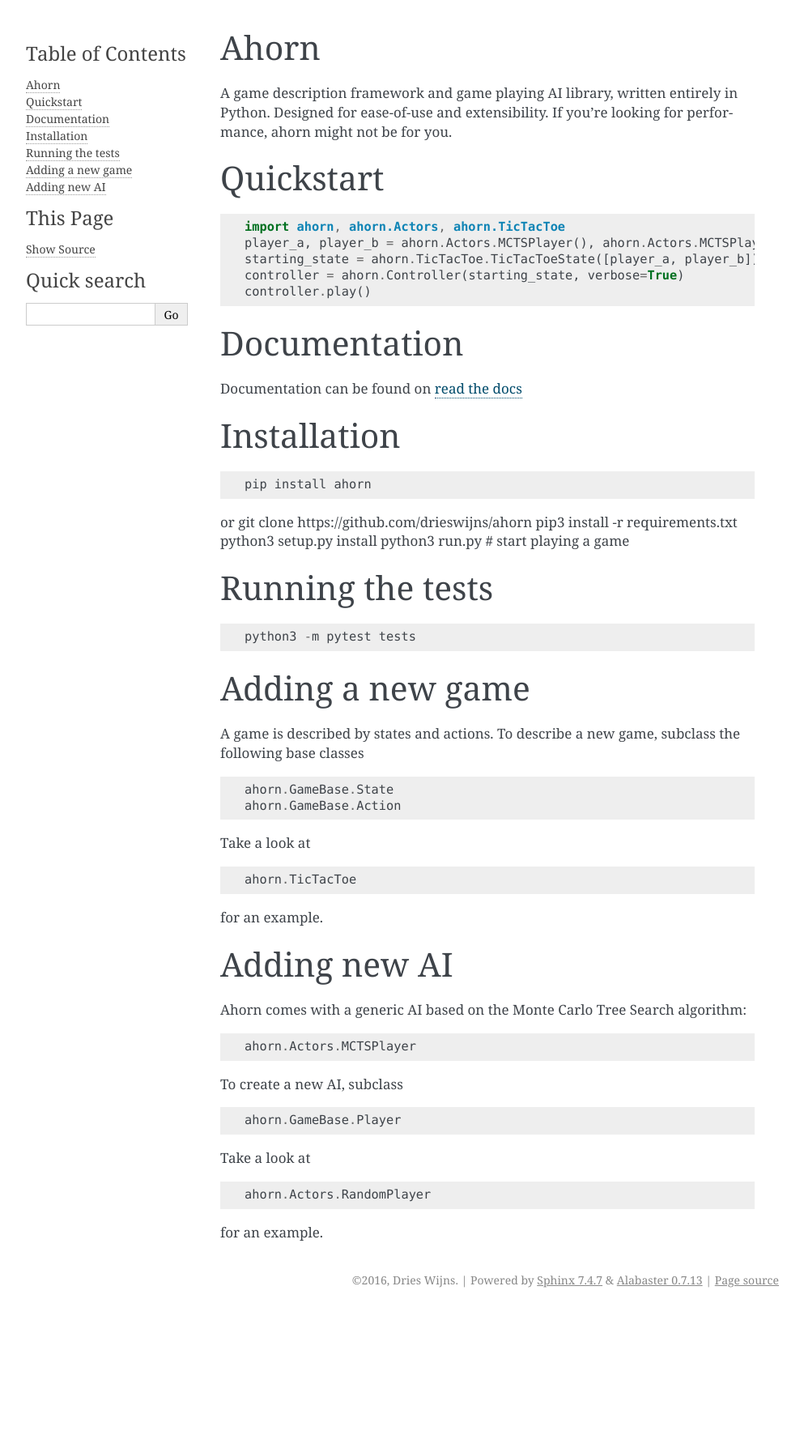
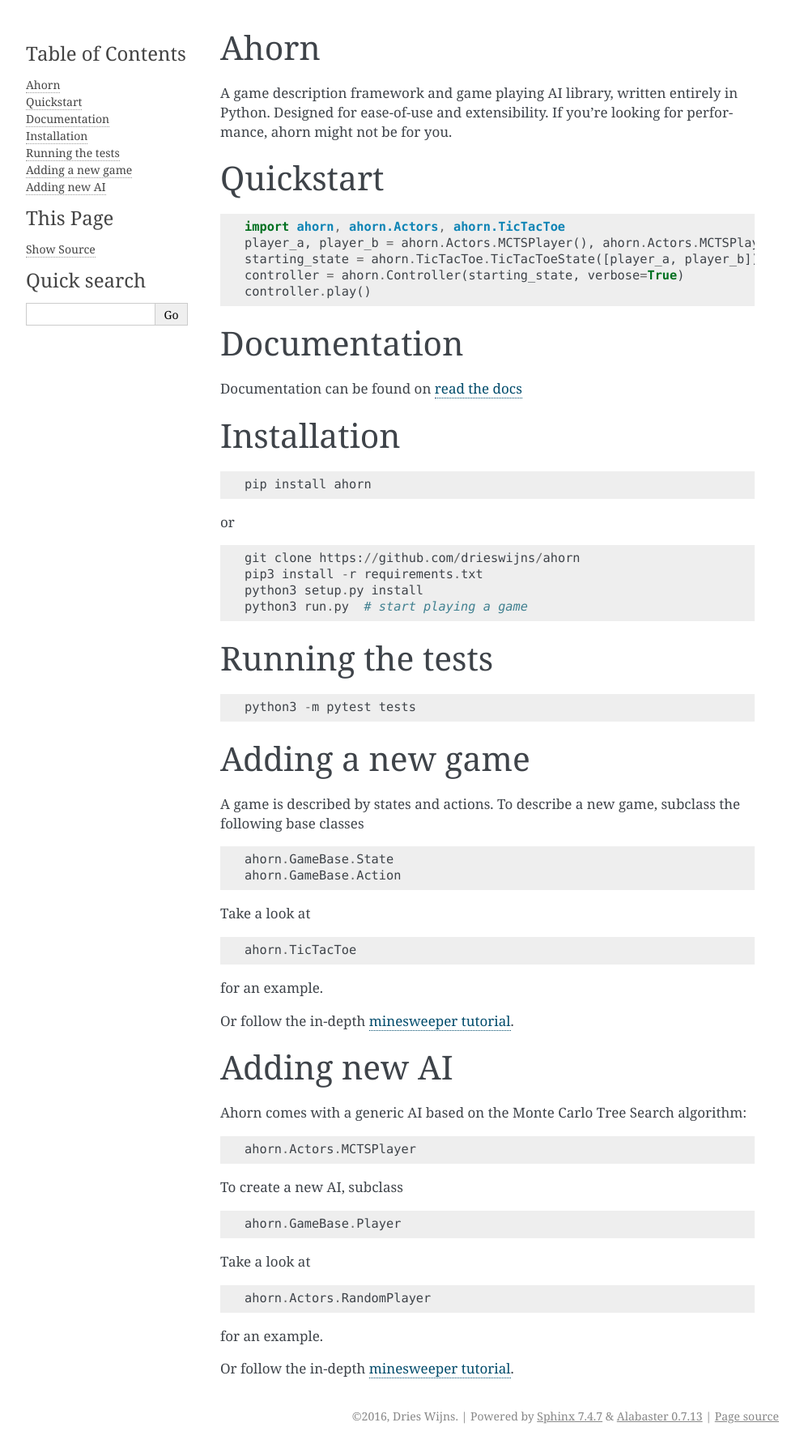
Before and after one commit to drieswijns/ahorn, a Sphinx documentation site: the page built from docs/source/README.md, in a window 1280 px wide. Shown: the whole page at 81% size, without its empty margins (148-1141 px from the left). Built offline with Sphinx 7.4.7, drawn with Linux system fonts in a browser that asks for light colours; before the commit the page ends 1620 px from its top, so only the background shows below that.

Commit message:
Added link to tutorial

```diff
--- a/docs/source/README.md
+++ b/docs/source/README.md
@@ -23,6 +23,7 @@
     pip install ahorn
 
 or
+
     git clone https://github.com/drieswijns/ahorn
     pip3 install -r requirements.txt
     python3 setup.py install
@@ -47,6 +48,8 @@
 
 for an example.
 
+Or follow the in-depth [minesweeper tutorial](https://github.com/drieswijns/ahornsweeper).
+
 Adding new AI
 =============
 
@@ -63,3 +66,5 @@
     ahorn.Actors.RandomPlayer
 
 for an example.
+
+Or follow the in-depth [minesweeper tutorial](https://github.com/drieswijns/ahornsweeper).
```
Also changed, not shown: README.md (+4 -0 lines).
